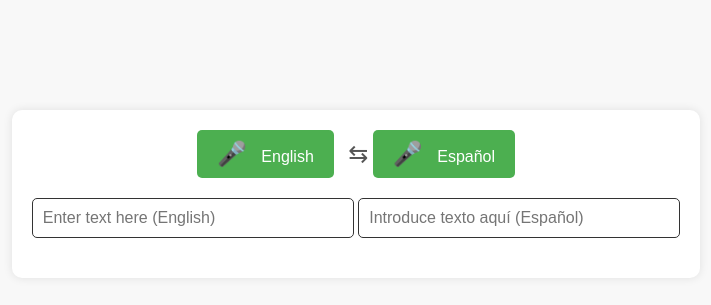
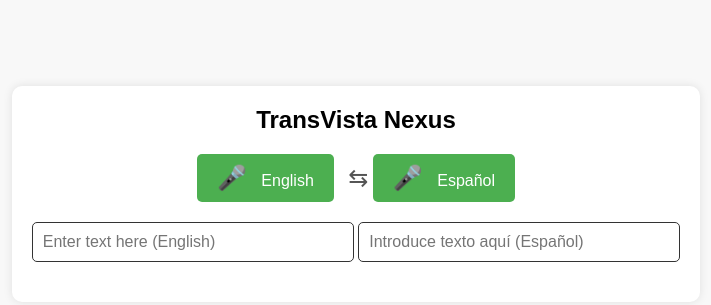
Before and after one commit to EternalModz/Eng2Spn-Ad-GUI, a plain HTML site: page index.html in a window 1280 px wide. Shown: the part 206-511 px from the top of the page, without its empty margins (284-995 px from the left). Drawn offline with Linux system fonts and the light colour scheme.

Commit message:
Update index.html

```diff
--- a/index.html
+++ b/index.html
@@ -22,6 +22,12 @@
             border-radius: 10px;
             box-shadow: 0 0 10px rgba(0, 0, 0, 0.1);
             background-color: #ffffff;
+        }
+
+        #title {
+            font-size: 24px;
+            font-weight: bold;
+            margin-bottom: 20px;
         }
 
         #language-select {
@@ -69,6 +75,9 @@
 
 <body>
     <div id="translator-container">
+        <div id="title">
+            TransVista Nexus
+        </div>
         <div id="language-select">
             <button class="button" onclick="toggleLanguage()">
                 <span id="mic-icon">&#127908;</span> English
```
